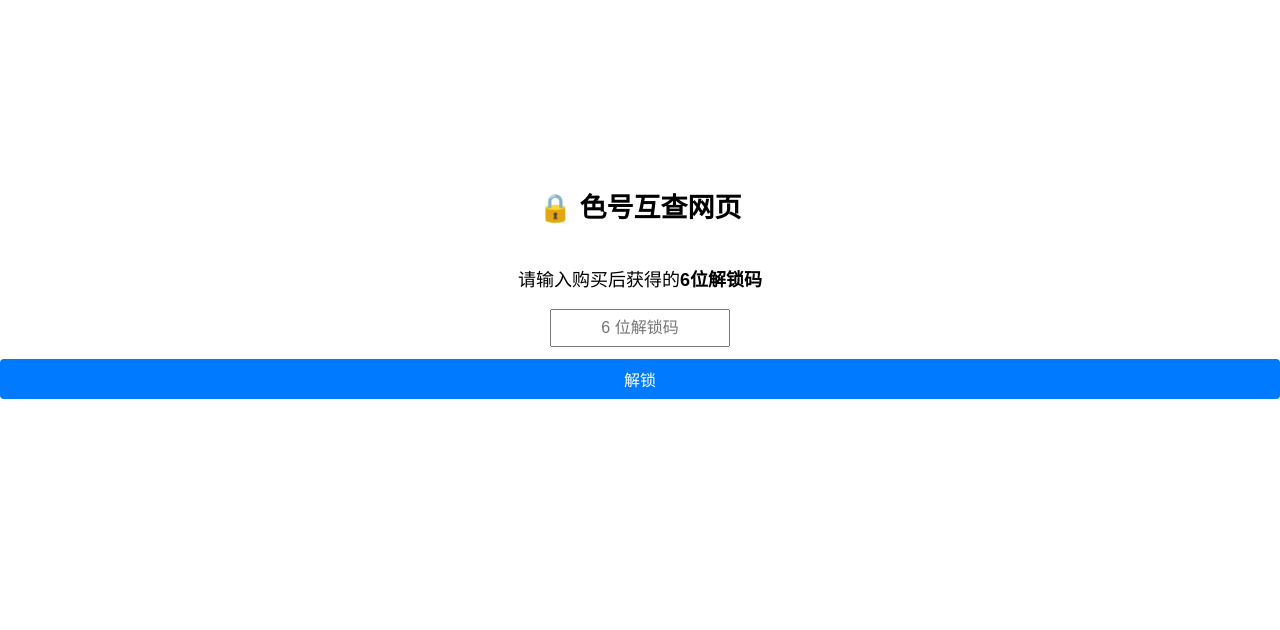
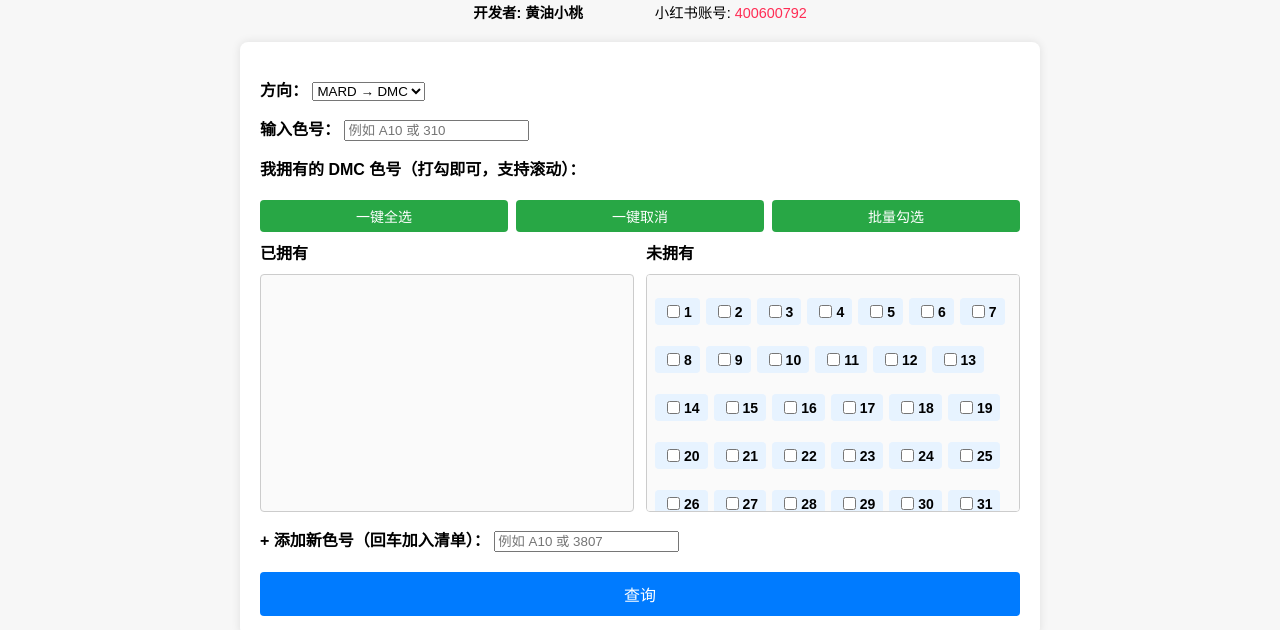
Before and after one commit to ButterPeach/new-mard-dmc, a plain HTML site: page index.html in a window 1280 px wide. Shown: the part 106-736 px from the top of the page. Drawn offline with Linux system fonts and the light colour scheme.

Commit message:
Update index.html

```diff
--- a/index.html
+++ b/index.html
@@ -1,49 +1,6 @@
 <!DOCTYPE html>
 <html lang="zh-CN">
 <head>
-<!-- 永久解锁门禁 -->
-<script>
-(function(){
-  const PASS = ['9A86B2','7C4F39','E52B1A']; // 你的卡密
-  const key  = 'mard_unlock';
-  if(localStorage.getItem(key)==='1') return;
-
-  function runLock(){
-    const cover = document.createElement('div');
-    cover.id = 'lockScreen';
-    cover.style.cssText = `
-      position:fixed;inset:0;background:#fff;z-index:9999;
-      display:flex;align-items:center;justify-content:center;
-      flex-direction:column;font-size:18px;
-    `;
-    cover.innerHTML = `
-      <h2>🔒 色号互查网页</h2>
-      <p>请输入购买后获得的<strong>6位解锁码</strong></p>
-      <input id="pwdIn" placeholder="6 位解锁码" maxlength="6" style="padding:8px;font-size:16px;width:160px;text-align:center">
-      <button onclick="checkUnlock()" style="margin-top:12px;padding:8px 16px;font-size:16px">解锁</button>
-      <p id="err" style="color:red;margin-top:8px"></p>
-    `;
-    document.body.appendChild(cover);
-
-    window.checkUnlock = function(){
-      const v = document.getElementById('pwdIn').value.toUpperCase();
-      if(PASS.includes(v)){
-        localStorage.setItem(key,'1');
-        cover.remove();
-      }else{
-        document.getElementById('err').textContent = '解锁码错误，请重新输入';
-      }
-    };
-  }
-
-  // DOM 就绪再执行
-  if(document.readyState==='loading'){
-    document.addEventListener('DOMContentLoaded',runLock);
-  }else{
-    runLock();
-  }
-})();
-</script>
 <meta charset="UTF-8">
 <title>MARD ↔ DMC 色号互查</title>
 <style>
@@ -170,6 +127,9 @@ function modeChanged(){
 function checkAll(checked){
   const kind = currentKind();
   const tbl  = kind === 'dmc' ? DMC : MARD;
+  const action = checked ? '全选' : '取消全部';
+  if (!confirm(`确定要${action}所有${kind.toUpperCase()}色号吗？`)) return;
+
   if (checked) {
     Object.keys(tbl).forEach(c => ownedMap[kind].add(c));
   } else {
```
